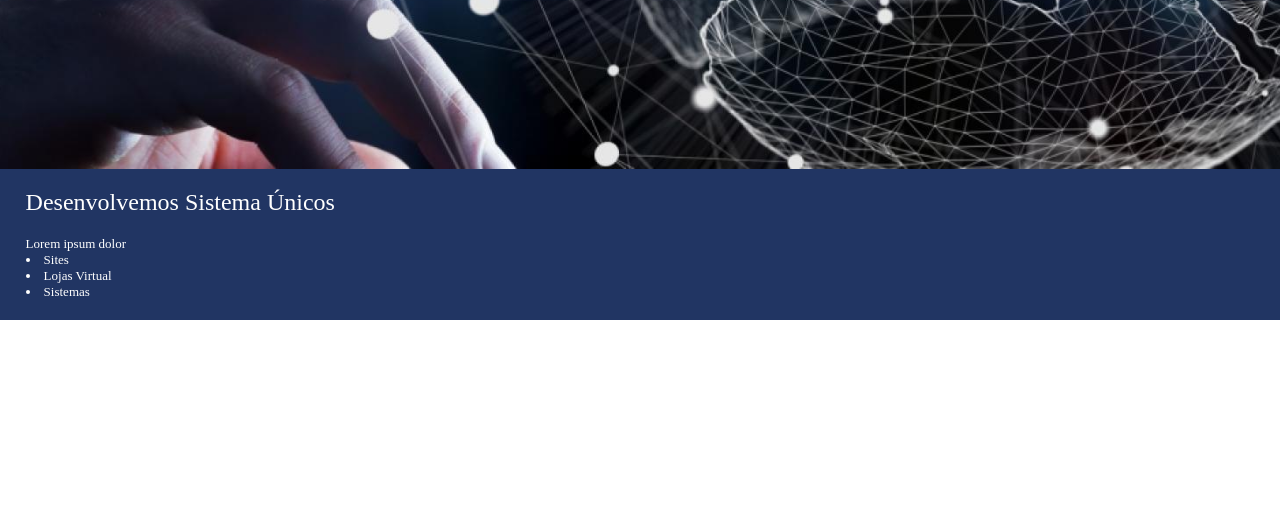
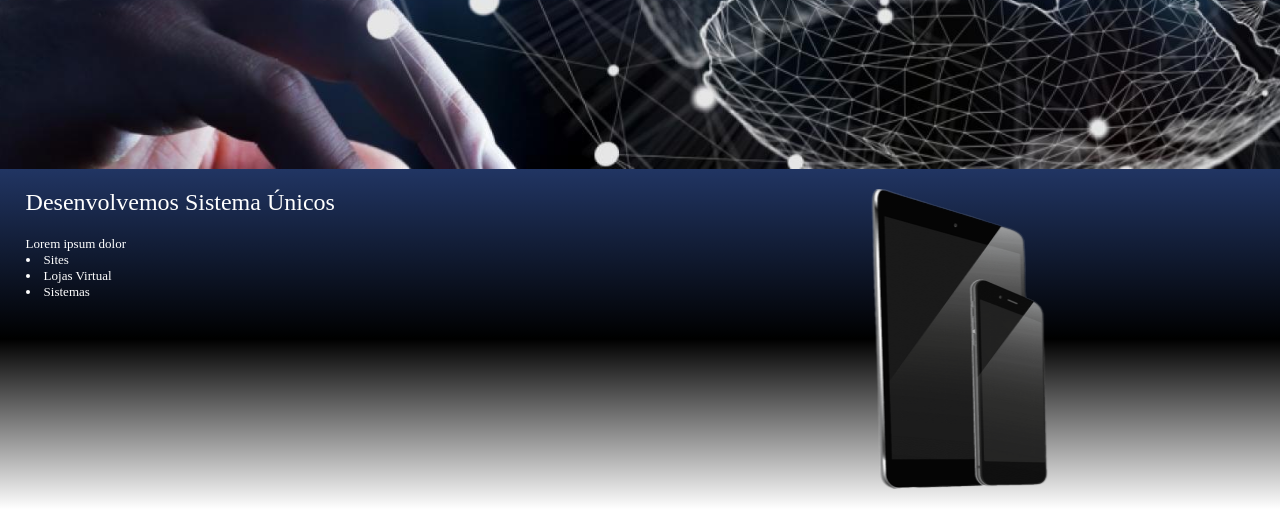
Before and after one commit to cri-suh/projeto-02, a plain HTML site: page index.html in a window 1280 px wide. Shown: the part 531-1040 px from the top of the page. Before the commit the page ends 851 px from the top, so only its background shows below. Drawn offline with Linux system fonts and the light colour scheme.

Commit message:
projeto-02
nova section

```diff
--- a/css/style.css
+++ b/css/style.css
@@ -76,13 +76,15 @@ header li a:hover{
 }
 section.sessao1{
     width: 100%;
-    background-color: #213563;
+    background-image: linear-gradient(to bottom, #213563, #000000, #ffffff);
+
     padding:20px 2%;
 }
 .texto-sessao1{
     float: left;
     color: white;
-    width: 50%
+    width: 50%;
+
 }
 .texto-sessao1 h2{
     font-weight: 300;
@@ -102,6 +104,10 @@ section.sessao1{
 .device-sessao1{
     float: left;
     width: 50%;
+    height:300px;
+    background-image: url('../images/device.png');
+    background-repeat: no-repeat;
+    background-size: 100% 100%;
 }
 @media screen and (max-width:510px){
     .logo{
```
Also changed, not shown: images/device.png (added).
